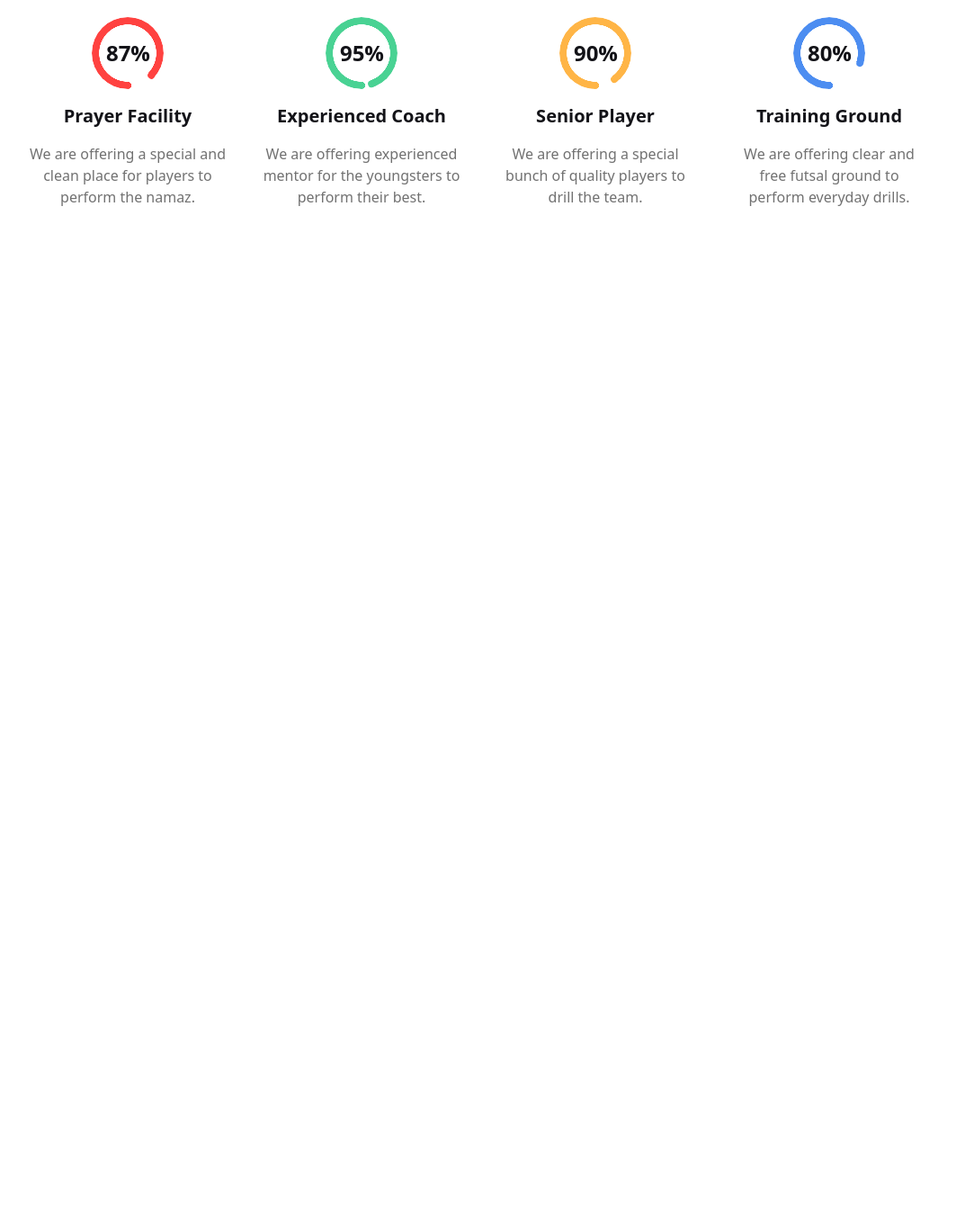
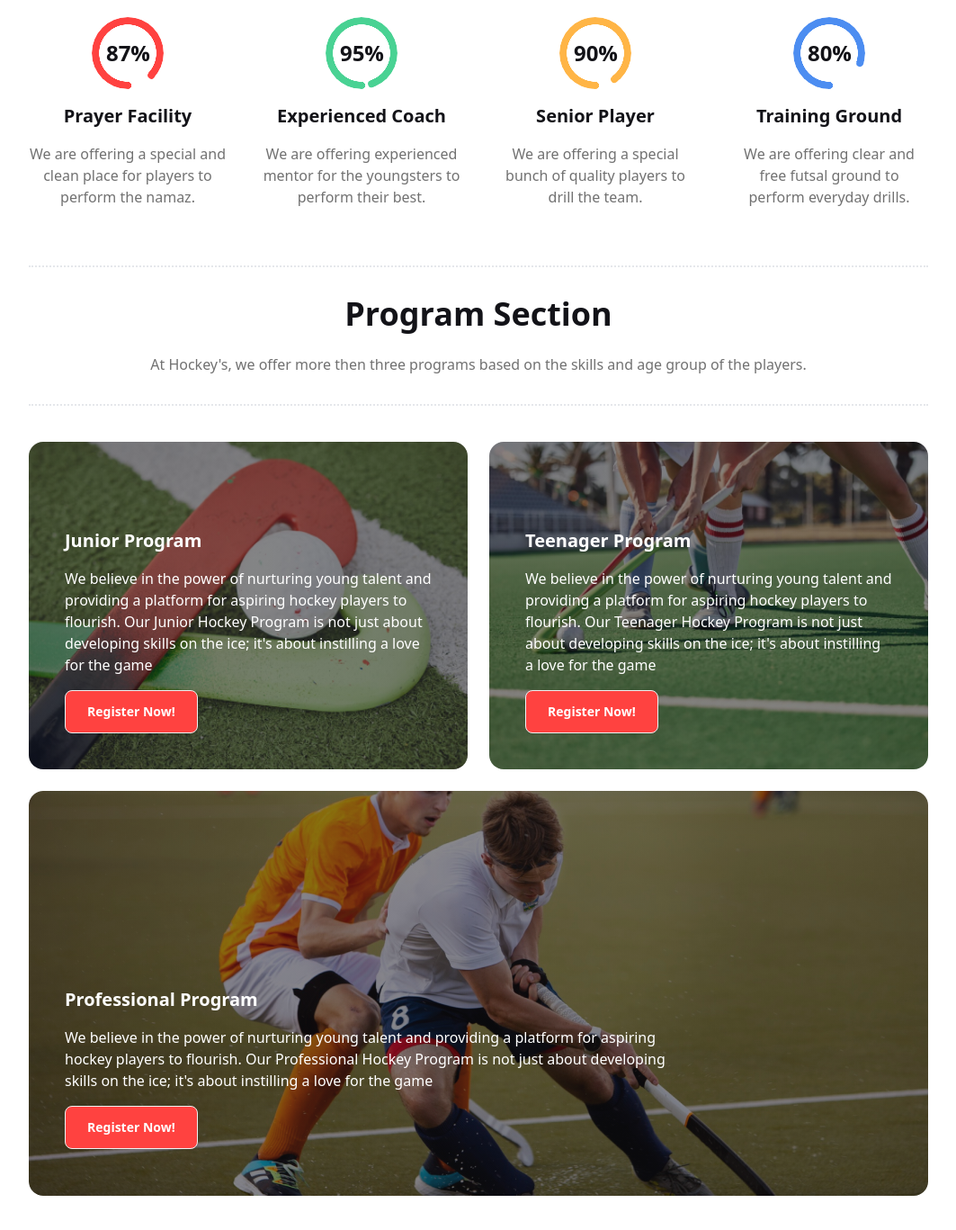
Before and after one commit to Azmaineeeeeee/Hockey-Site, a plain HTML site: page index.html in a window 1280 px wide. Shown: the part 833-2200 px from the top of the page at 90% size, without its empty margins (108-1171 px from the left). Before the commit the page ends 1064 px from the top, so only its background shows below. Drawn offline with nearby package versions, Linux system fonts and the light colour scheme.

Commit message:
Program Section add

```diff
--- a/index.html
+++ b/index.html
@@ -80,10 +80,12 @@
                 </div>
 
             </div>
-            <div class="p-6 bg-[#131318] rounded-2xl mx-3 lg:absolute bottom-12 right-24">
-                <h3 class="text-[#FFF] text-lg lg:text-2xl font-extrabold mb-2 lg:mb-4">Meet all the heroes from the field.</h3>
-                <p class="text-[#FFFFFF99] text-sm lg:text-base font-medium">Get a chance to learn from the very best and acquire
-                the principles of  learning hockey.
+            <div class="p-6 bg-[#131318] rounded-2xl mx-3 lg:absolute bottom-12 right-5">
+                <h3 class="text-[#FFF] text-lg lg:text-2xl font-extrabold mb-2 lg:mb-4">Meet all the heroes from the
+                    field.</h3>
+                <p class="text-[#FFFFFF99] text-sm lg:text-base font-medium">Get a chance to learn from the very best
+                    and acquire
+                    the principles of learning hockey.
                 </p>
             </div>
         </section>
@@ -93,37 +95,109 @@
         <!-- professional hockey club section -->
         <section class="mt-16 px-3">
             <div class="text-center border-t-2 border-b-2 border-dotted p-8">
-            <h3 class="text-[#131318] text-xl lg:text-4xl font-extrabold mb:4 lg:mb-6">Professional Hockeys Club</h3>
-            <p class="text-center text-[#13131399] text-sm lg:text-base font-medium">At Hockey's, we are more than just a hockey team; we are a family united by our passion for the game.</p>
+                <h3 class="text-[#131318] text-xl lg:text-4xl font-extrabold mb:4 lg:mb-6">Professional Hockeys Club
+                </h3>
+                <p class="text-center text-[#13131399] text-sm lg:text-base font-medium mt-4">At Hockey's, we are more than
+                    just a hockey team; we are a family united by our passion for the game.</p>
             </div>
 
             <div class="mt-5 grid grid-cols-1 lg:grid-cols-4 md:grid-cols-2 gap-10">
                 <div class="space-y-4 text-center">
-            <div class="radial-progress text-[#FF4240] rotate-180" style="--value:87; " role="progressbar"><span class="-rotate-180 text-[#131318] text-2xl font-extrabold px-7 py-10">87%</span></div>
+                    <div class="radial-progress text-[#FF4240] rotate-180" style="--value:87; " role="progressbar"><span
+                            class="-rotate-180 text-[#131318] text-2xl font-extrabold px-7 py-10">87%</span></div>
 
                     <h4 class="text-[#131318] text-xl font-semibold">Prayer Facility</h4>
-            <p class="text-[#13131399] text-base font-medium">We are offering a special and clean place for players to perform the namaz.</p>
+                    <p class="text-[#13131399] text-base font-medium">We are offering a special and clean place for
+                        players to perform the namaz.</p>
                 </div>
                 <div class="space-y-4 text-center">
-            <div class="radial-progress text-[#49D293] rotate-180" style="--value:95; " role="progressbar"><span class="-rotate-180 text-[#131318] text-2xl font-extrabold px-7 py-10">95%</span></div>
+                    <div class="radial-progress text-[#49D293] rotate-180" style="--value:95; " role="progressbar"><span
+                            class="-rotate-180 text-[#131318] text-2xl font-extrabold px-7 py-10">95%</span></div>
 
                     <h4 class="text-[#131318] text-xl font-semibold">Experienced Coach</h4>
-            <p class="text-[#13131399] text-base font-medium">We are offering experienced mentor for the youngsters to perform their best.</p>
+                    <p class="text-[#13131399] text-base font-medium">We are offering experienced mentor for the
+                        youngsters to perform their best.</p>
                 </div>
                 <div class="space-y-4 text-center">
-            <div class="radial-progress text-[#FFB546] rotate-180" style="--value:90; " role="progressbar"><span class="-rotate-180 text-[#131318] text-2xl font-extrabold px-7 py-10">90%</span></div>
+                    <div class="radial-progress text-[#FFB546] rotate-180" style="--value:90; " role="progressbar"><span
+                            class="-rotate-180 text-[#131318] text-2xl font-extrabold px-7 py-10">90%</span></div>
 
                     <h4 class="text-[#131318] text-xl font-semibold">Senior Player</h4>
-            <p class="text-[#13131399] text-base font-medium">We are offering a special bunch of quality players  to drill the team.</p>
+                    <p class="text-[#13131399] text-base font-medium">We are offering a special bunch of quality players
+                        to drill the team.</p>
                 </div>
                 <div class="space-y-4 text-center">
-            <div class="radial-progress text-[#4C8DF1] rotate-180" style="--value:80; " role="progressbar"><span class="-rotate-180 text-[#131318] text-2xl font-extrabold px-7 py-10">80%</span></div>
+                    <div class="radial-progress text-[#4C8DF1] rotate-180" style="--value:80; " role="progressbar"><span
+                            class="-rotate-180 text-[#131318] text-2xl font-extrabold px-7 py-10">80%</span></div>
 
                     <h4 class="text-[#131318] text-xl font-semibold">Training Ground</h4>
-            <p class="text-[#13131399] text-base font-medium">We are offering clear and free futsal ground  to perform everyday drills.</p>
+                    <p class="text-[#13131399] text-base font-medium">We are offering clear and free futsal ground to
+                        perform everyday drills.</p>
                 </div>
             </div>
 
+
+        </section>
+
+        <!-- programmes section -->
+        <section class="mt-16 px-3 mb-10">
+            <div class="text-center border-t-2 border-b-2 border-dotted p-8">
+                <h3 class="text-[#131318] text-xl lg:text-4xl font-extrabold mb:4 lg:mb-6">Program Section
+                </h3>
+                <p class="text-center text-[#13131399] text-sm lg:text-base font-medium mt-4">At Hockey's, we offer more then
+                    three programs based on the skills and age group of the players.</p>
+            </div>
+
+            <div class="grid grid-cols-12 gap-6 relative">
+                <div
+                    class="mt-10 bg-[linear-gradient(to_right_bottom,rgba(19,19,24,0.5),rgba(19,19,24,0.5)),url('./Images/2.png')] bg-no-repeat bg-cover bg-center col-span-12 lg:col-span-6  rounded-2xl">
+
+
+                    <div>
+                        <div class="p-10 pt-6 lg:pt-24 space-y-4">
+                            <h3 class="text-[#FFF] text-xl font-extrabold">Junior Program</h3>
+                            <p class="text-[#FFF] text-base font-medium">We believe in the power of nurturing young
+                                talent and providing a platform for aspiring hockey players to flourish. Our Junior
+                                Hockey Program is not just about developing skills on the ice; it's about instilling a
+                                love for the game</p>
+                            <a class="btn text-white px-6 py-4 bg-[#FF4240]">Register Now!</a>
+
+                        </div>
+                    </div>
+                </div>
+
+
+                <div
+                    class="mt-10 bg-[linear-gradient(to_right_bottom,rgba(19,19,24,0.5),rgba(19,19,24,0.5)),url('./Images/3.png')]                   bg-no-repeat bg-cover bg-center  col-span-12  lg:col-span-6 rounded-2xl">
+                    <div>
+                        <div class="p-10 space-y-4 pt-6 lg:pt-24">
+                            <h3 class="text-[#FFF] text-xl font-extrabold">Teenager Program</h3>
+                            <p class="text-[#FFF] text-base font-medium">We believe in the power of nurturing young
+                                talent and providing a platform for aspiring hockey players to flourish. Our Teenager
+                                Hockey Program is not just about developing skills on the ice; it's about instilling a
+                                love for the game</p>
+                            <a class="btn text-white px-6 py-4 bg-[#FF4240]">Register Now!</a>
+
+                        </div>
+                    </div>
+                </div>
+
+
+                <div
+                    class="bg-[linear-gradient(to_right_bottom,rgba(19,19,24,0.5),rgba(19,19,24,0.5)),url('./Images/4.png')] bg-no-repeat bg-cover  col-span-12 rounded-2xl h-[450px]">
+                    <div>
+                        <div class="p-10 space-y-4 absolute bottom-3">
+                            <h3 class="text-[#FFF] text-xl font-extrabold">Professional Program</h3>
+                            <p class="text-[#FFF] text-base font-medium">We believe in the power of nurturing young
+                                talent and providing a platform for aspiring <br> hockey players to flourish. Our
+                                Professional Hockey Program is not just about developing <br> skills on the ice; it's
+                                about instilling a love for the game</p>
+                            <a class="btn text-white px-6 py-4 bg-[#FF4240]">Register Now!</a>
+
+                        </div>
+                    </div>
+                </div>
+            </div>
 
         </section>
 
```
Lines whose indentation alone changed are shown as unchanged.
